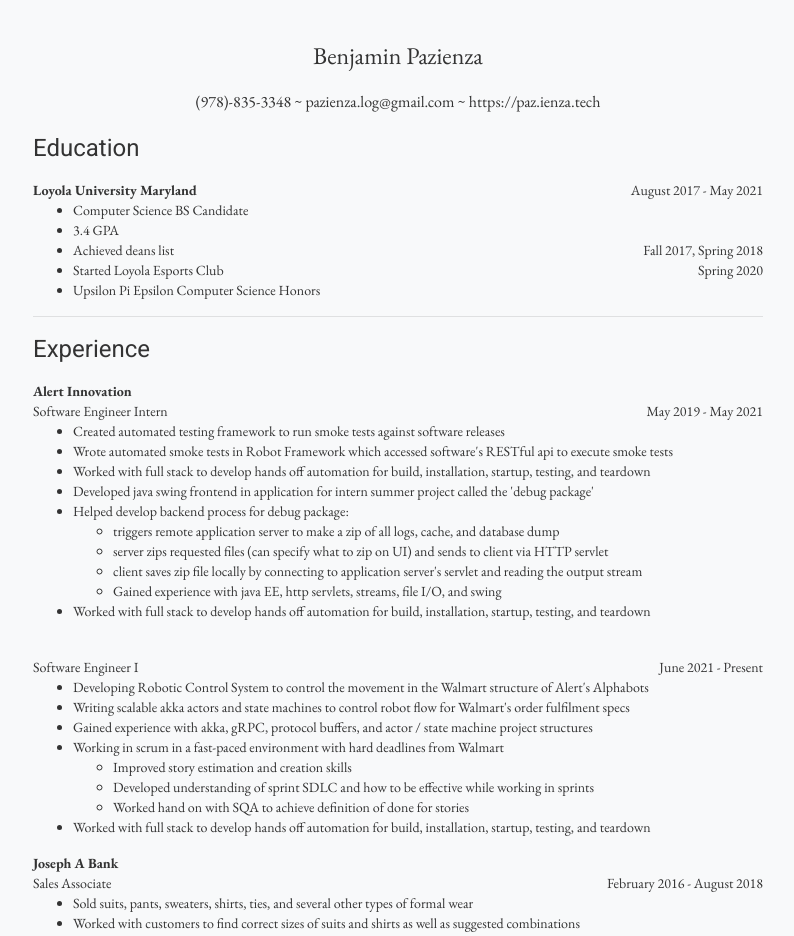
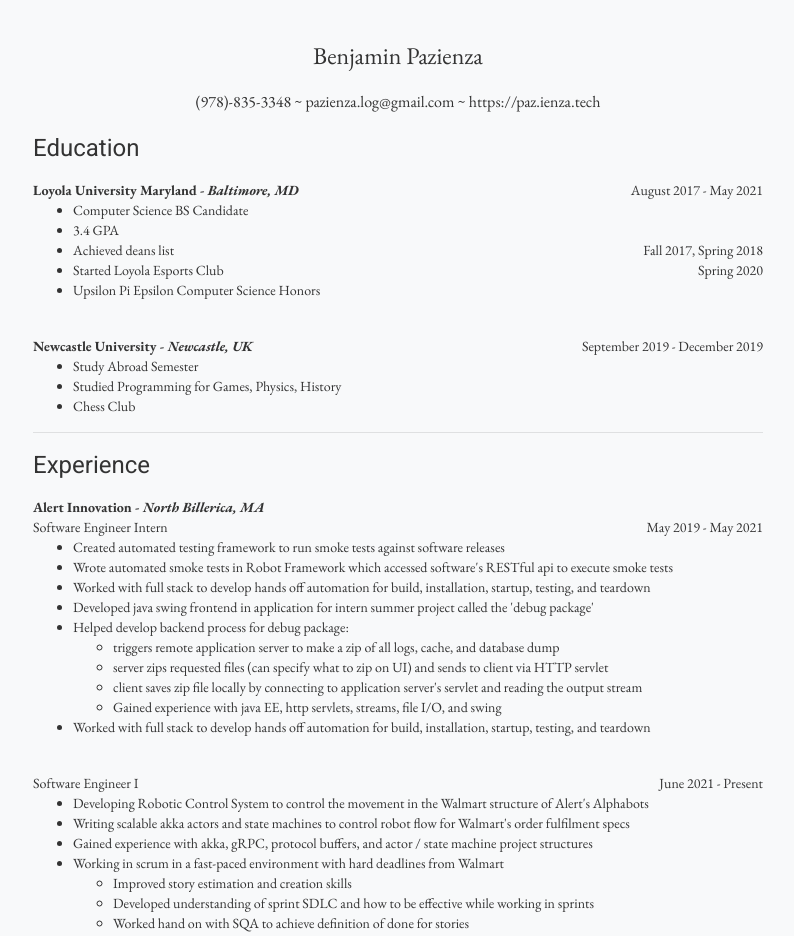
Before and after one commit to littlepazienza/pazienza-tech, an Angular app: page /resume in a window 1280 px wide. Shown: the top 936 px of the page, without its empty margins (242-1036 px from the left). Built offline with nearby package versions, Linux system fonts and the light colour scheme.

Commit message:
Adding newcastle

```diff
--- a/src/app/resume/resume.component.html
+++ b/src/app/resume/resume.component.html
@@ -2,13 +2,20 @@
   <h1>
     Education
   </h1>
-  <strong>Loyola University Maryland</strong><span class="float-right">August 2017 - May 2021</span>
+  <strong>Loyola University Maryland - <i>Baltimore, MD</i></strong><span class="float-right">August 2017 - May 2021</span>
   <ul>
     <li>Computer Science BS Candidate</li>
     <li>3.4 GPA</li>
     <li>Achieved deans list<span class="float-right">Fall 2017, Spring 2018</span></li>
     <li>Started Loyola Esports Club<span class="float-right">Spring 2020</span></li>
     <li>Upsilon Pi Epsilon Computer Science Honors</li>
+  </ul>
+  <br>
+  <strong>Newcastle University - <i>Newcastle, UK</i></strong><span class="float-right">September 2019 - December 2019</span>
+  <ul>
+    <li>Study Abroad Semester</li>
+    <li>Studied Programming for Games, Physics, History</li>
+    <li>Chess Club</li>
   </ul>
   <p></p>
 </div>
@@ -17,7 +24,7 @@
   <h1>
     Experience
   </h1>
-  <strong>Alert Innovation</strong> <br>
+  <strong>Alert Innovation - <i>North Billerica, MA</i></strong> <br>
   Software Engineer Intern<span class="float-right">May 2019 - May 2021</span>
   <ul>
     <li>Created automated testing framework to run smoke tests against software releases</li>
@@ -47,7 +54,7 @@
       </ul>
     <li>Worked with full stack to develop hands off automation for build, installation, startup, testing, and teardown</li>
   </ul>
-  <strong>Joseph A Bank</strong><br>
+  <strong>Joseph A Bank - <i>Nashua, NH</i></strong><br>
   Sales Associate<span class="float-right">February 2016 - August 2018</span>
   <ul>
     <li>Sold suits, pants, sweaters, shirts, ties, and several other types of formal wear</li>
```
